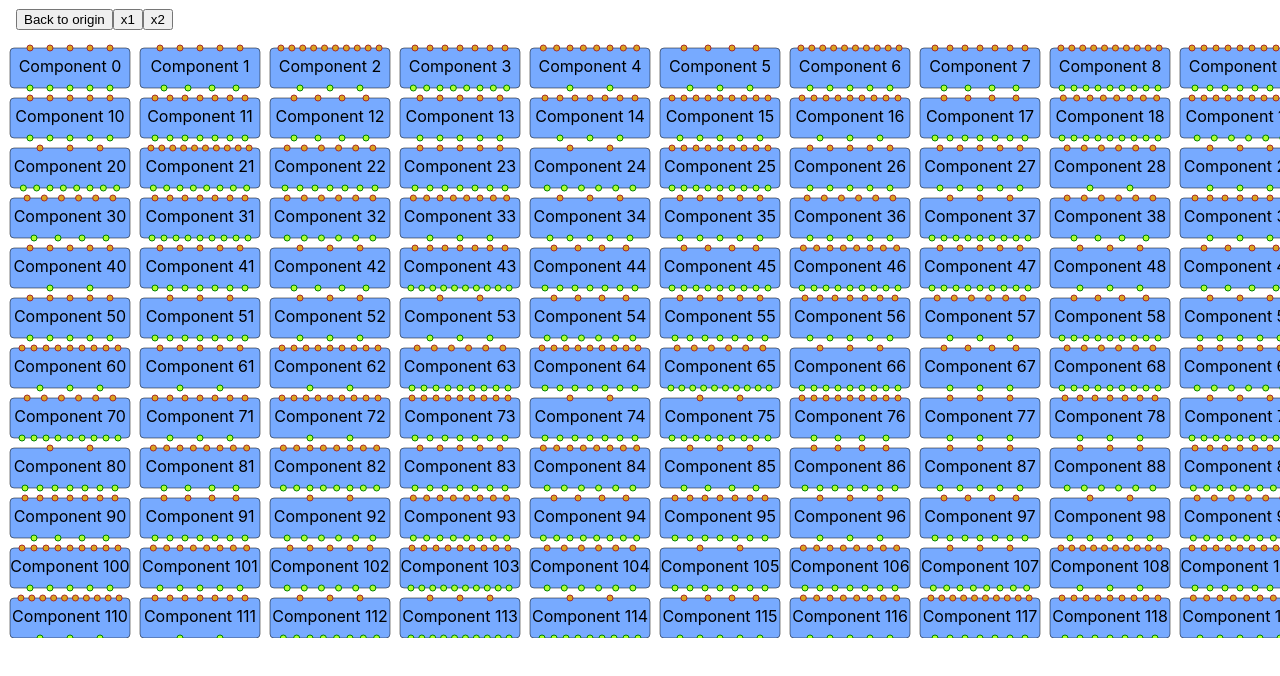
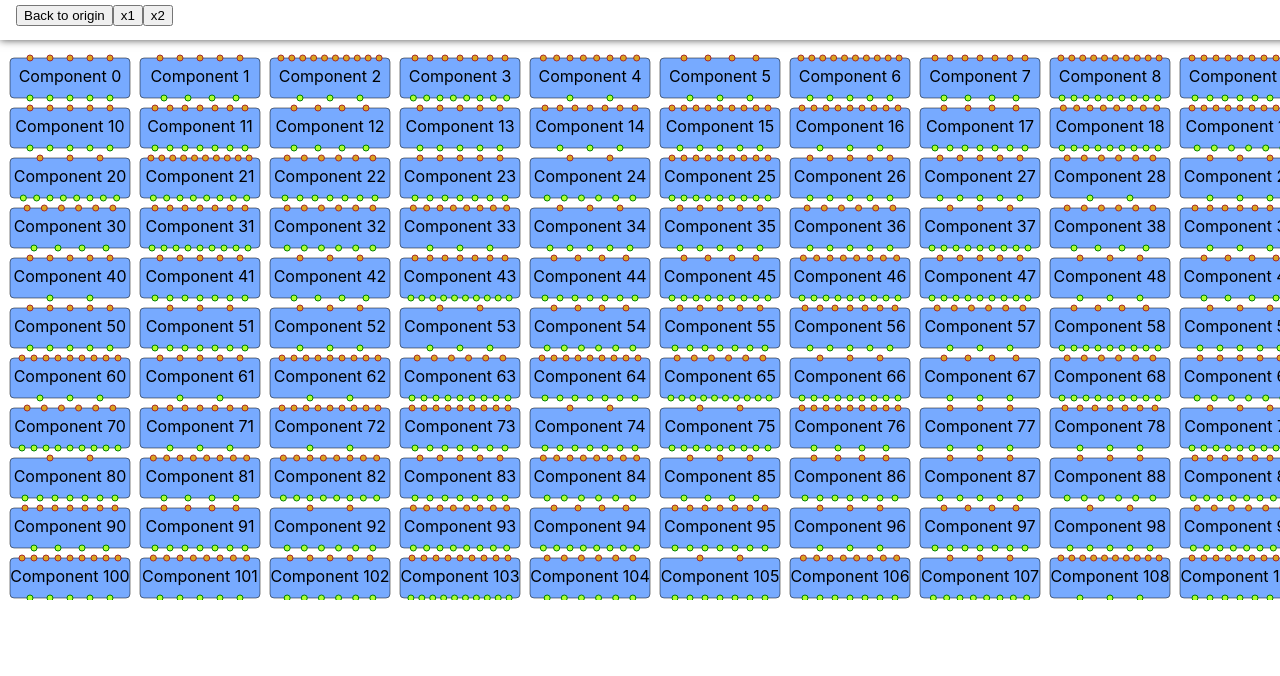
Before and after one commit to xuhongxu96/editflow, a React (Create React App) app: page / in a window 1280 px wide. Shown: the top 676 px of the page. Built offline with nearby package versions, Linux system fonts and the light colour scheme.

Commit message:
Add resizing node. Add CanvasStyleContext.

```diff
--- a/src/App.tsx
+++ b/src/App.tsx
@@ -4,11 +4,14 @@ import { Flow, NodeMap, PortMap } from 'models/Flow';
 import { toState } from 'states/FlowState';
 import { FlowProvider } from 'contexts/FlowContext';
 import { Toolbar } from 'components/Toolbar';
+import { CanvasStyleProvider } from 'contexts/CanvasStyleContext';
 
 const W = 120;
 const H = 40;
 const Space = 10;
 const RowSize = 10;
+const OffsetX = 0;
+const OffsetY = 48;
 
 const generatePorts = (namePrefix: string, n: number) => {
   return Array.from(Array(n).keys()).reduce((o, i) => {
@@ -23,8 +26,8 @@ const flow: Flow = {
   nodes: Array.from(Array(1000).keys()).reduce((o, i) => {
     o[i] = {
       layout: {
-        x: Space + (W + Space) * (i % RowSize),
-        y: Space + (H + Space) * Math.floor(i / RowSize),
+        x: OffsetX + Space + (W + Space) * (i % RowSize),
+        y: OffsetY + Space + (H + Space) * Math.floor(i / RowSize),
         w: W,
         h: H,
       },
@@ -43,8 +46,10 @@ const App: React.FC = () => {
   return (
     <div className='App'>
       <FlowProvider initialState={flowState}>
-        <Toolbar />
-        <Canvas width='100%' height='600' />
+        <CanvasStyleProvider>
+          <Canvas width='100%' height='600' />
+          <Toolbar />
+        </CanvasStyleProvider>
       </FlowProvider>
     </div >
   );
--- a/src/components/Canvas.tsx
+++ b/src/components/Canvas.tsx
@@ -1,7 +1,7 @@
 import React, { useEffect, useMemo, useRef } from 'react';
 import { Node } from './Node';
 import { useClientSize } from 'hooks/useClientSize';
-import { useFlowDispatch, useFlow, useMovingNode, useUpdateVisibleNodes, useUpdateViewOffsetByDelta } from 'contexts/FlowContext';
+import { useFlowDispatch, useFlow, useMovingNode, useUpdateVisibleNodes, useUpdateViewOffsetByDelta, useResizingNode } from 'contexts/FlowContext';
 import * as Flow from 'models/Flow';
 import { useEventListener } from 'hooks';
 
@@ -22,6 +22,7 @@ export const Canvas: React.FC<CanvasProps> = (props) => {
     useUpdateVisibleNodes();
     useEventListener('mousedown', () => { dispatch({ type: 'unselectAllNodes' }) });
     const { startMovingNode, onMovingNode } = useMovingNode();
+    const { startResizingNode, onResizingNode } = useResizingNode();
     const updateViewOffsetByDelta = useUpdateViewOffsetByDelta();
 
     return (
@@ -31,8 +32,14 @@ export const Canvas: React.FC<CanvasProps> = (props) => {
             width={props.width}
             height={props.height}
             onWheel={e => updateViewOffsetByDelta(e)}
-            onMouseMove={e => { onMovingNode(e); }}
+            onMouseMove={e => { onMovingNode(e); onResizingNode(e); }}
         >
+            <defs>
+                <filter id="blur0" x="-50%" y="-50%" width="200%" height="200%">
+                    <feGaussianBlur in="SourceGraphic" stdDeviation="1" result="blur" />
+                </filter>
+            </defs>
+
             <g transform={`scale(${flow.scale})`}>
                 <g transform={`translate(${-flow.viewBound.x},${-flow.viewBound.y})`}>
                     {useMemo(() => flow.newlyVisibleNodeIds
@@ -46,9 +53,10 @@ export const Canvas: React.FC<CanvasProps> = (props) => {
                                 animated={true}
                                 selected={flow.selectedNodeIds.has(id)}
                                 onMouseDown={e => { startMovingNode(e); }}
+                                onHandleMouseDown={e => { startResizingNode(e); }}
                             />);
                         }
-                        ), [flow.newlyVisibleNodeIds, flow.raw.nodes, flow.selectedNodeIds, startMovingNode])}
+                        ), [flow.newlyVisibleNodeIds, flow.raw.nodes, flow.selectedNodeIds, startMovingNode, startResizingNode])}
 
                     {useMemo(() => Array.from(flow.visibleNodeIds.keys())
                         .filter(i => !flow.selectedNodeIds.has(i))
@@ -61,8 +69,9 @@ export const Canvas: React.FC<CanvasProps> = (props) => {
                                 animated={false}
                                 selected={flow.selectedNodeIds.has(id)}
                                 onMouseDown={e => { startMovingNode(e); }}
+                                onHandleMouseDown={e => { startResizingNode(e); }}
                             />);
-                        }), [flow.visibleNodeIds, flow.raw.nodes, flow.selectedNodeIds, startMovingNode])}
+                        }), [flow.visibleNodeIds, flow.raw.nodes, flow.selectedNodeIds, startMovingNode, startResizingNode])}
 
                     {useMemo(() => Array.from(flow.selectedNodeIds.keys())
                         .map(i => [i, flow.raw.nodes[i]] as [string, Flow.Node])
@@ -74,8 +83,9 @@ export const Canvas: React.FC<CanvasProps> = (props) => {
                                 draftLayout={flow.draftNodeLayout.get(id)}
                                 selected={flow.selectedNodeIds.has(id)}
                                 onMouseDown={e => { startMovingNode(e); }}
+                                onHandleMouseDown={e => { startResizingNode(e); }}
                             />
-                        ), [flow.raw.nodes, flow.selectedNodeIds, flow.draftNodeLayout, startMovingNode])}
+                        ), [flow.raw.nodes, flow.selectedNodeIds, flow.draftNodeLayout, startMovingNode, startResizingNode])}
                 </g>
             </g>
         </svg>
--- a/src/components/HandleBox.tsx
+++ b/src/components/HandleBox.tsx
@@ -26,7 +26,7 @@ export interface HandleBoxProps {
     height: number | string;
     visible?: boolean;
 
-    onHandleMouseDown: (e: React.MouseEvent, direction: HandleDirection) => void;
+    onHandleMouseDown?: (e: React.MouseEvent, direction: HandleDirection) => void;
 }
 
 export const HandleBox = React.memo<HandleBoxProps>((props) => {
@@ -54,7 +54,7 @@ export const HandleBox = React.memo<HandleBoxProps>((props) => {
                     x={p.x}
                     y={p.y}
                     onMouseDown={e => {
-                        onHandleMouseDown(e, p.direction);
+                        onHandleMouseDown && onHandleMouseDown(e, p.direction);
                         e.stopPropagation();
                     }}>
                     <rect
--- a/src/components/Node.module.css
+++ b/src/components/Node.module.css
@@ -28,6 +28,12 @@
     fill: #6699CC;
 }
 
+.node:global(.draft) .nodeRect {
+    fill: #0006;
+    animation-duration: 0.4s;
+    animation-name: fadeIn;
+}
+
 .nodeText {
     cursor: default;
     text-anchor: middle;
--- /dev/null
+++ b/src/components/Toolbar.module.css
@@ -0,0 +1,10 @@
+.toolbar {
+    position: fixed;
+    top: 0;
+    left: 0;
+    width: 100%;
+    height: 32px;
+    background: rgba(255, 255, 255, 0.8);
+    box-shadow: 0 0 8px rgba(0, 0, 0, 0.7);
+    padding: 4px 16px;
+}
--- a/src/components/Toolbar.tsx
+++ b/src/components/Toolbar.tsx
@@ -1,11 +1,12 @@
 import React from 'react';
 import { useFlowDispatch } from 'contexts/FlowContext';
+import Style from './Toolbar.module.css';
 
 export const Toolbar: React.FC = () => {
     const dispatch = useFlowDispatch();
 
     return (
-        <div id="toolbar" style={{ margin: '8px 16px' }}>
+        <div className={Style.toolbar} id="toolbar">
             <button onClick={() => dispatch({ type: 'setViewOffset', offset: { x: 0, y: 0 } })}>
                 Back to origin
             </button>
@@ -15,6 +16,6 @@ export const Toolbar: React.FC = () => {
             <button onClick={() => dispatch({ type: 'setScale', scale: 2 })}>
                 x2
             </button>
-        </div>
+        </div >
     );
 }
--- /dev/null
+++ b/src/contexts/CanvasStyleContext.tsx
@@ -0,0 +1,25 @@
+import React from "react";
+import { Size } from "models/BasicTypes";
+
+export interface CanvasStyle {
+    margin: number;
+    minNodeSize: Size;
+}
+
+export const DefaultCanvasStyle = {
+    margin: 32,
+    minNodeSize: {
+        w: 60,
+        h: 20,
+    }
+}
+
+export const CanvasStyleContext = React.createContext<CanvasStyle>(DefaultCanvasStyle);
+
+export const CanvasStyleProvider: React.FC<React.PropsWithChildren<{ style?: CanvasStyle }>> = (props) => {
+    return (
+        <CanvasStyleContext.Provider value={props.style || DefaultCanvasStyle}>
+            {props.children}
+        </CanvasStyleContext.Provider>
+    );
+}
--- a/src/contexts/FlowContext.tsx
+++ b/src/contexts/FlowContext.tsx
@@ -51,6 +51,32 @@ export const useMovingNode = () => {
     return { startMovingNode, stopMovingNode, onMovingNode }
 }
 
+export const useResizingNode = () => {
+    const { scale } = useFlow();
+    const dispatch = useFlowDispatch();
+
+    // Correct the offset by current scale factor
+    const [startResizingNode, stopResizingNode, onResizingNode] = useMoving(useCallback((offset: Offset) => {
+        dispatch({ type: 'resizeSelectedNodes', offset: { x: offset.x / scale, y: offset.y / scale } });
+    }, [dispatch, scale]));
+
+    // Mouse up will stop and confirm resizing to update the draft layout to real layout
+    useEventListener('mouseup', useCallback(() => {
+        stopResizingNode(false);
+        dispatch({ type: 'stopResizingNodes', cancel: false });
+    }, [stopResizingNode, dispatch]));
+
+    useEventListener('keydown', useCallback((e) => {
+        // Escape will cancel the current moving and restore the previous position
+        if (e.key === 'Escape') {
+            stopResizingNode(true);
+            dispatch({ type: 'stopResizingNodes', cancel: true });
+        }
+    }, [stopResizingNode, dispatch]))
+
+    return { startResizingNode, stopResizingNode, onResizingNode }
+}
+
 export const useUpdateVisibleNodes = () => {
     const { viewBound } = useFlow();
     const dispatch = useFlowDispatch();
--- a/src/reducers/FlowReducer.ts
+++ b/src/reducers/FlowReducer.ts
@@ -3,7 +3,8 @@ import * as Basic from "models/BasicTypes";
 import { valueof, expandRect, isContained, limitRect, expandRectToContain } from "utils";
 import { Reducer } from "use-immer";
 import { Draft } from "immer";
-import { Dispatch } from "react";
+import { Dispatch, useContext } from "react";
+import { CanvasStyleContext, CanvasStyle } from "contexts/CanvasStyleContext";
 
 type DraftFlow = Draft<FlowState>;
 
@@ -17,15 +18,15 @@ const reducers = {
     setScale: (draft: DraftFlow, action: { scale: number }) => {
         draft.scale = action.scale;
     },
-    setViewOffset: (draft: DraftFlow, action: { offset: Basic.Offset }) => {
+    setViewOffset: (draft: DraftFlow, action: { offset: Basic.Offset }, style: CanvasStyle) => {
         draft.viewBound.x = action.offset.x;
         draft.viewBound.y = action.offset.y;
-        draft.viewBound = limitRect(draft.viewBound, expandRect(draft.nodeBound, 24));
+        draft.viewBound = limitRect(draft.viewBound, expandRect(draft.nodeBound, style.margin));
     },
-    updateViewOffsetByDelta: (draft: DraftFlow, action: { delta: Basic.Offset }) => {
+    updateViewOffsetByDelta: (draft: DraftFlow, action: { delta: Basic.Offset }, style: CanvasStyle) => {
         draft.viewBound.x += action.delta.x;
         draft.viewBound.y += action.delta.y;
-        draft.viewBound = limitRect(draft.viewBound, expandRect(draft.nodeBound, 24));
+        draft.viewBound = limitRect(draft.viewBound, expandRect(draft.nodeBound, style.margin));
     },
     updateClientSize: (draft: DraftFlow, action: { clientSize: Basic.Size }) => {
         draft.viewBound.w = action.clientSize.w;
@@ -90,11 +91,26 @@ const reducers = {
         }
         draft.draftNodeLayout.clear();
     },
+    resizeSelectedNodes: (draft: DraftFlow, action: { offset: Basic.Offset }, style: CanvasStyle) => {
+        draft.selectedNodeIds.forEach(id => {
+            const node = draft.raw.nodes[id];
+            draft.draftNodeLayout.set(id, {
+                x: node.layout.x,
+                y: node.layout.y,
+                w: Math.max(style.minNodeSize.w, node.layout.w + action.offset.x),
+                h: Math.max(style.minNodeSize.h, node.layout.h + action.offset.y),
+            })
+        });
+    },
+    stopResizingNodes: (draft: DraftFlow, action: { cancel: boolean }) => {
+        reducers.stopMovingNodes(draft, action);
+    },
 };
 
 export type FlowAction = valueof<{ [K in keyof typeof reducers]: { type: K } & Parameters<typeof reducers[K]>[1] }>;
 export type FlowDispatch = Dispatch<FlowAction>;
 
 export const FlowReducer: Reducer<FlowState, FlowAction> = (draft: Draft<FlowState>, action: FlowAction) => {
-    return reducers[action.type](draft, action as any);
+    const style = useContext(CanvasStyleContext);
+    return reducers[action.type](draft, action as any, style);
 }
```
Also changed, not shown: src/components/Node.tsx (+6 -5 lines).
